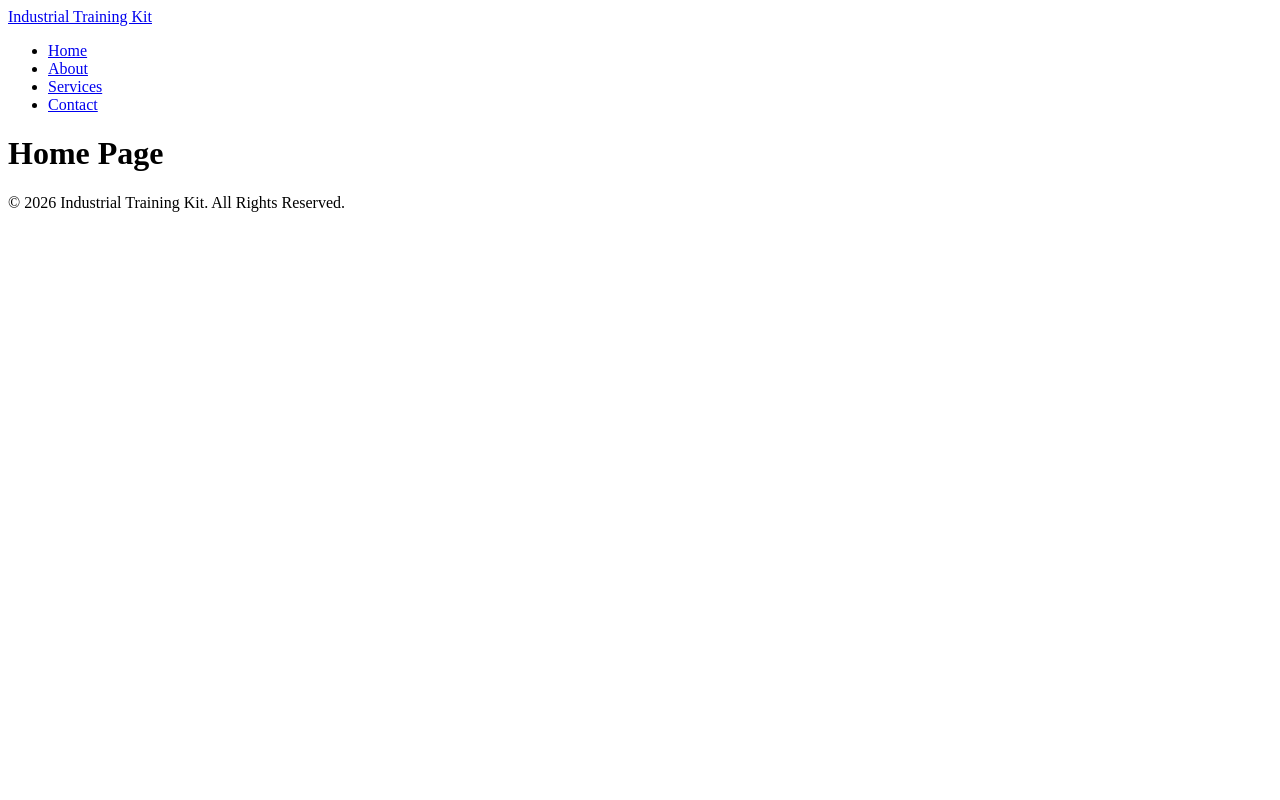
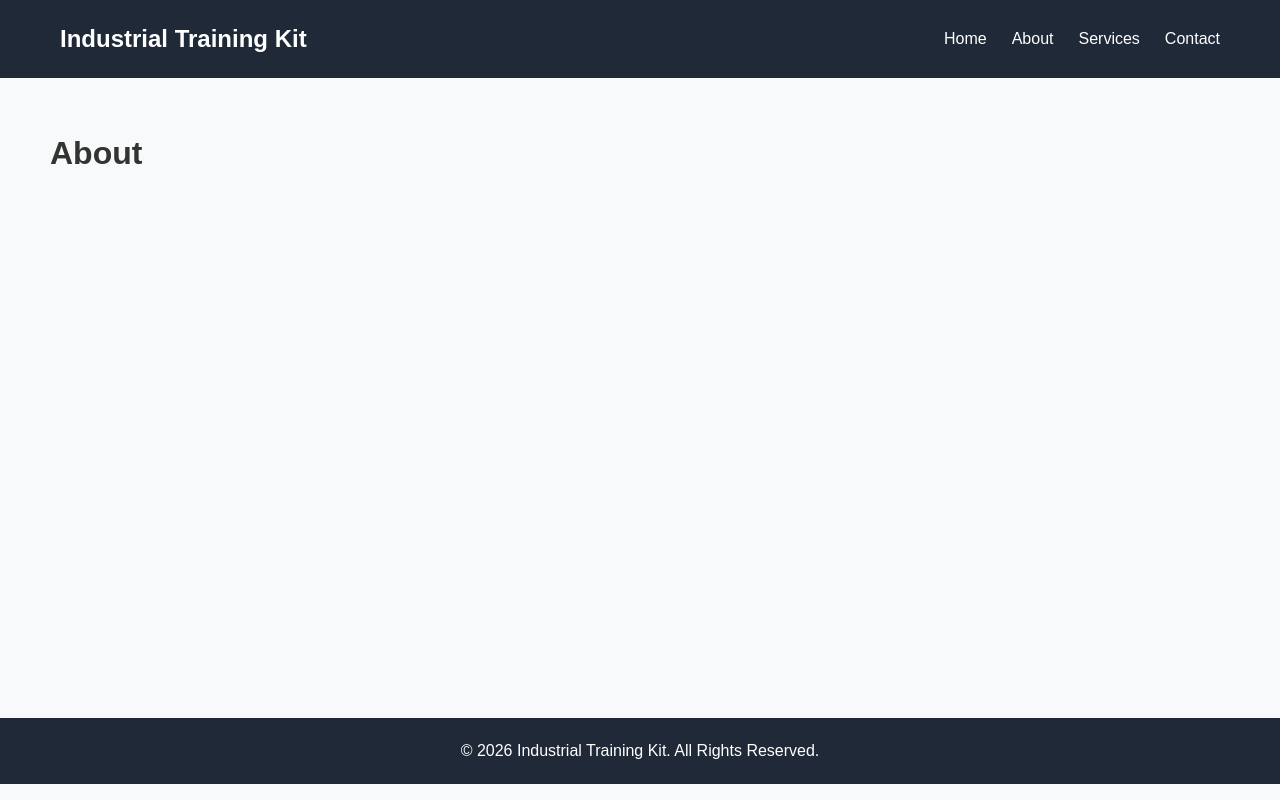
Before and after one commit to Cedric-Raichand/Decode_Labs-Full-Stack-Project-1, a plain HTML site: page about.html in a window 1280 px wide. Drawn offline with Linux system fonts and the light colour scheme.

Commit message:
added styling to all pages

```diff
--- a/about.html
+++ b/about.html
@@ -26,7 +26,7 @@
 </header>
 
     <main>
-        <h1>Home Page</h1>
+        <h1>About</h1>
     </main>
 
     <footer>
--- a/css/responsive.css
+++ b/css/responsive.css
@@ -0,0 +1,17 @@
+@media (max-width: 768px) {
+    .navbar {
+        flex-direction: column;
+        gap: 15px;
+        padding: 20px;
+    }
+
+    .nav-links {
+        flex-direction: column;
+        align-items: center;
+        gap: 10px;
+    }
+
+    main {
+        padding: 25px;
+    }
+}
--- a/css/style.css
+++ b/css/style.css
@@ -0,0 +1,56 @@
+* {
+    margin: 0;
+    padding: 0;
+    box-sizing: border-box;
+}
+
+body {
+    font-family: Arial, Helvetica, sans-serif;
+    line-height: 1.6;
+    background-color: #f8f9fa;
+    color: #333;
+}
+
+.navbar {
+    display: flex;
+    justify-content: space-between;
+    align-items: center;
+    padding: 20px 60px;
+    background-color: #1f2937;
+}
+
+.logo a {
+    text-decoration: none;
+    color: #ffffff;
+    font-size: 1.5rem;
+    font-weight: bold;
+}
+
+.nav-links {
+    list-style: none;
+    display: flex;
+    gap: 25px;
+}
+
+.nav-links a {
+    text-decoration: none;
+    color: white;
+    font-weight: 500;
+    transition: color 0.3s ease;
+}
+
+.nav-links a:hover {
+    color: #60a5fa;
+}
+
+main {
+    min-height: 80vh;
+    padding: 50px;
+}
+
+footer {
+    background-color: #1f2937;
+    color: white;
+    text-align: center;
+    padding: 20px;
+}
```
